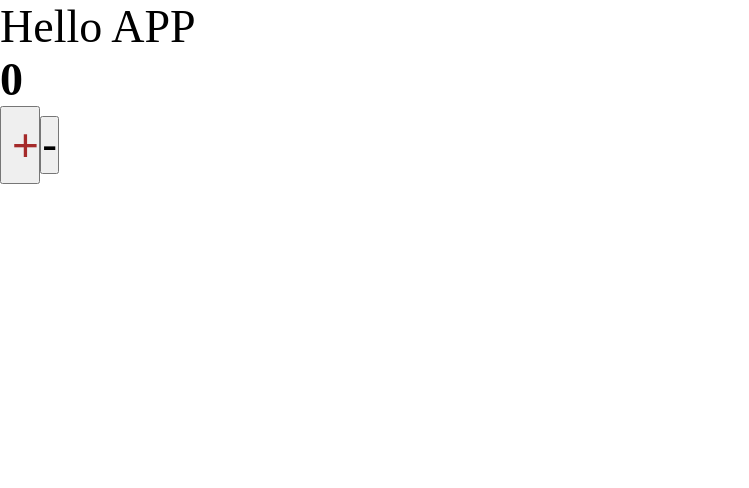
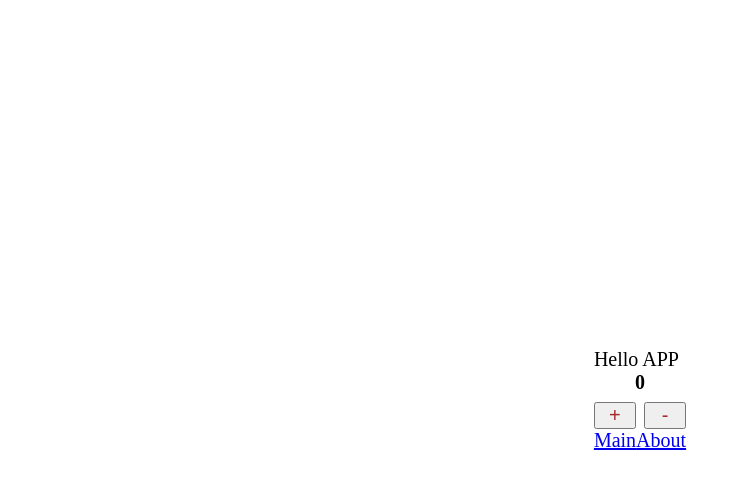
Before and after one commit to Pahomkch/showcase, a React app: page / in a window 1280 px wide. Shown: the top 488 px of the page, without its empty margins (0-749 px from the left). Built offline with nearby package versions, Linux system fonts and the light colour scheme.

Commit message:
Add routing

```diff
--- a/config/types.ts
+++ b/config/types.ts
@@ -2,6 +2,7 @@ export interface BuildPaths {
   htmlFile: string
   entry: string
   build: string
+  srcFolder: string
 }
 
 export interface BuildOptions {
--- a/package.json
+++ b/package.json
@@ -31,5 +31,9 @@
     "webpack": "^5.83.1",
     "webpack-cli": "^5.1.1",
     "webpack-dev-server": "^4.15.0"
+  },
+  "dependencies": {
+    "@types/react-router-dom": "^5.3.3",
+    "react-router-dom": "^6.11.2"
   }
 }
--- /dev/null
+++ b/src/About/index.tsx
@@ -0,0 +1,14 @@
+import { memo } from 'react'
+import { Link } from 'react-router-dom'
+import { Counter } from 'src/components/Counter'
+
+export const AboutPage = memo(function AboutPage() {
+  return <div className="app">
+    About APP
+    <Counter />
+
+    <div>
+      <Link to="/">Main</Link>
+    </div>
+  </div>
+})
--- a/src/App.tsx
+++ /dev/null
@@ -1,10 +0,0 @@
-import {memo} from 'react'
-import { Counter } from './components/Counter'
-import './globalStyle.scss'
-
-export const App = memo(function App() {
-  return <div className="app">
-    Hello APP
-    <Counter />
-  </div>
-})
--- /dev/null
+++ b/src/MainPage/index.tsx
@@ -0,0 +1,15 @@
+import { memo } from 'react'
+import { Link } from 'react-router-dom'
+import { Counter } from 'src/components/Counter'
+
+export const MainPage = memo(function MainPage() {
+  return <div className="app">
+    Hello APP
+    <Counter />
+
+    <div>
+      <Link to="/">Main</Link>
+      <Link to="/about">About</Link>
+    </div>
+  </div>
+})
--- a/src/components/Counter/index.tsx
+++ b/src/components/Counter/index.tsx
@@ -3,9 +3,10 @@ import styles from './style.module.scss'
 
 export const Counter = memo(function Counter(props: {className?: string}) {
   const [count, setCount] = useState(0)
-  return <div className="grid">
-    <h1>{count}</h1>
+
+  return <div className={styles.container}>
+    <h1 className={styles.count}>{count}</h1>
     <button className={styles.button} onClick={() => setCount(state => state + 1)}>+</button>
-    <button className="button" onClick={() => setCount(state => state - 1)}>-</button>
+    <button className={styles.button} onClick={() => setCount(state => state - 1)}>-</button>
   </div>
 })
--- a/src/components/Counter/style.module.scss
+++ b/src/components/Counter/style.module.scss
@@ -1,5 +1,19 @@
 .button {
-  padding: 10px;
-  width: 40px;
+  display: flex;
+  align-items: center;
+  justify-content: center;
   color: brown;
 }
+
+.container {
+  display: grid;
+  max-width: 100px;
+  grid-template-columns: 1fr 1fr;
+  justify-content: flex-start;
+  gap: 8px;
+}
+
+.count {
+  grid-column: span 2;
+  justify-self: center;
+}
--- a/src/globalStyle.scss
+++ b/src/globalStyle.scss
@@ -2,5 +2,13 @@
   padding: 0;
   margin: 0;
   box-sizing: border-box;
-  font-size: 46px;
+  font-size: 20px;
 }
+
+.app {
+  padding: 0 10px;
+  min-height: 100vh;
+  display: grid;
+  justify-content: center;
+  align-content: center;
+}
--- a/src/index.tsx
+++ b/src/index.tsx
@@ -1,4 +1,24 @@
 import { render } from "react-dom"
-import { App } from "./App"
+import { RouterProvider, createBrowserRouter } from "react-router-dom";
+import { StrictMode } from "react";
+import MainPage from "src/pages/main"
+import './globalStyle.scss'
+import AboutPage from "src/pages/about";
 
-render(<App />, document.getElementById('root'));
+const router = createBrowserRouter([
+  {
+    path: "/",
+    element: <MainPage />,
+  },
+
+  {
+    path: "/about",
+    element: <AboutPage />,
+  },
+]);
+
+
+
+render(<StrictMode>
+  <RouterProvider router={router} />
+</StrictMode>, document.getElementById('root'));
--- /dev/null
+++ b/src/pages/about.ts
@@ -0,0 +1,2 @@
+import {AboutPage} from 'src/About'
+export default AboutPage
--- /dev/null
+++ b/src/pages/main.ts
@@ -0,0 +1,2 @@
+import {MainPage} from 'src/MainPage'
+export default MainPage
--- a/webpack.config.ts
+++ b/webpack.config.ts
@@ -6,5 +6,6 @@ export default buildWebpackConfig({
     entry: path.join(__dirname, 'src', 'index.tsx'),
     build: path.resolve(__dirname, 'build'),
     htmlFile: path.resolve(__dirname, 'public', 'index.html'),
+    srcFolder: path.resolve(__dirname, 'src')
   }
 })
```
Also changed, not shown: 1 other file (tests, documents, lock files or other folders).
